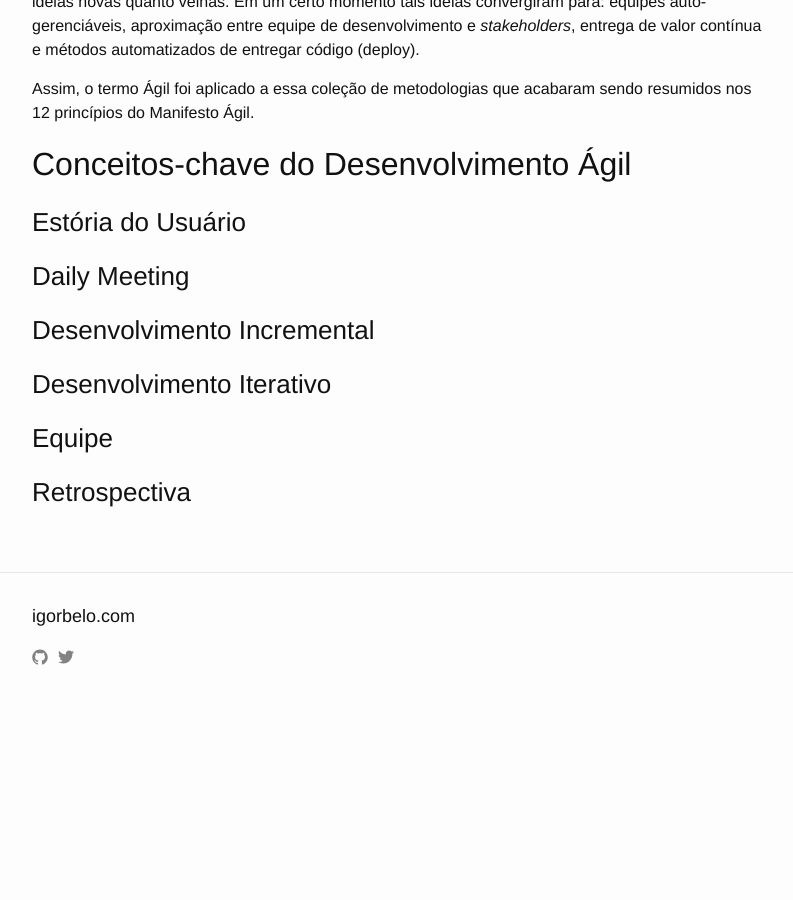
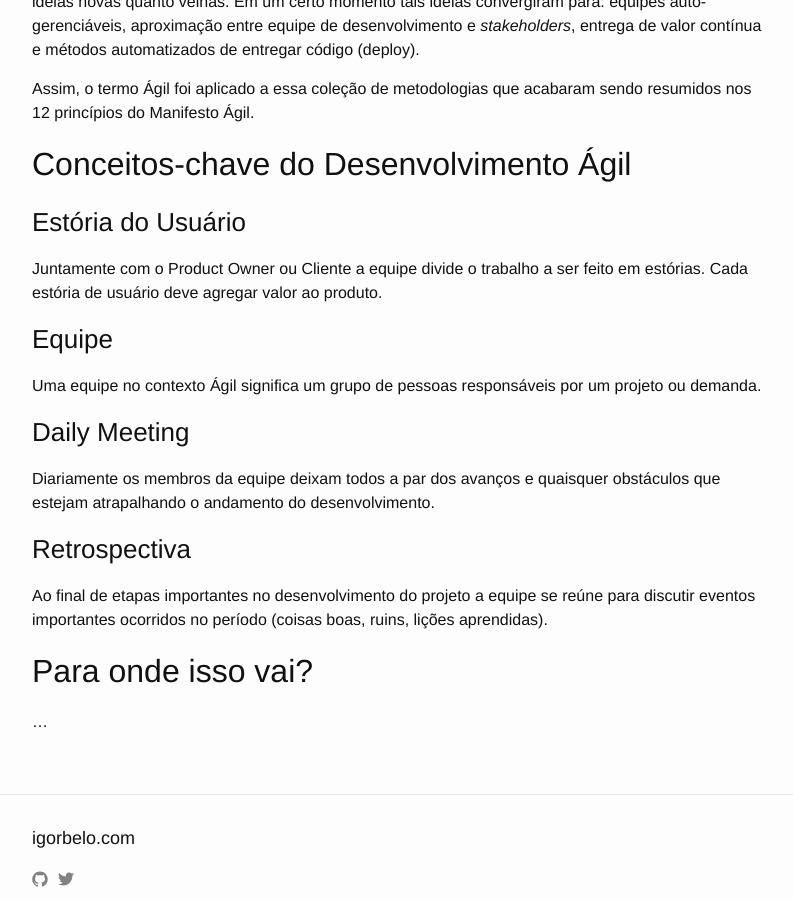
Before and after one commit to igorbelo/igorbelo.github.io, a Jekyll site: the page built from _posts/2017-04-30-destruindo-para-construir.md, in a window 1280 px wide and 900 px high, scrolled down 804 px. Shown: the whole window, without its empty margins (238-1031 px from the left). Built offline with Jekyll 4.4.1, drawn with Linux system fonts in a browser that asks for light colours; before the commit the page ends 1517 px from its top, so only the background shows below that.

Commit message:
new post: destruindo para construir

```diff
--- a/_posts/2017-04-30-desconstruindo-para-construir.md
+++ b/_posts/2017-04-30-destruindo-para-construir.md
@@ -17,8 +17,13 @@ Assim, o termo Ágil foi aplicado a essa coleção de metodologias que acabaram
 
 ## Conceitos-chave do Desenvolvimento Ágil
 ### Estória do Usuário
+Juntamente com o Product Owner ou Cliente a equipe divide o trabalho a ser feito em estórias. Cada estória de usuário deve agregar valor ao produto.
+### Equipe
+Uma equipe no contexto Ágil significa um grupo de pessoas responsáveis por um projeto ou demanda.
 ### Daily Meeting
-### Desenvolvimento Incremental
-### Desenvolvimento Iterativo
-### Equipe
+Diariamente os membros da equipe deixam todos a par dos avanços e quaisquer obstáculos que estejam atrapalhando o andamento do desenvolvimento.
 ### Retrospectiva
+Ao final de etapas importantes no desenvolvimento do projeto a equipe se reúne para discutir eventos importantes ocorridos no período (coisas boas, ruins, lições aprendidas).
+
+## Para onde isso vai?
+...
```
